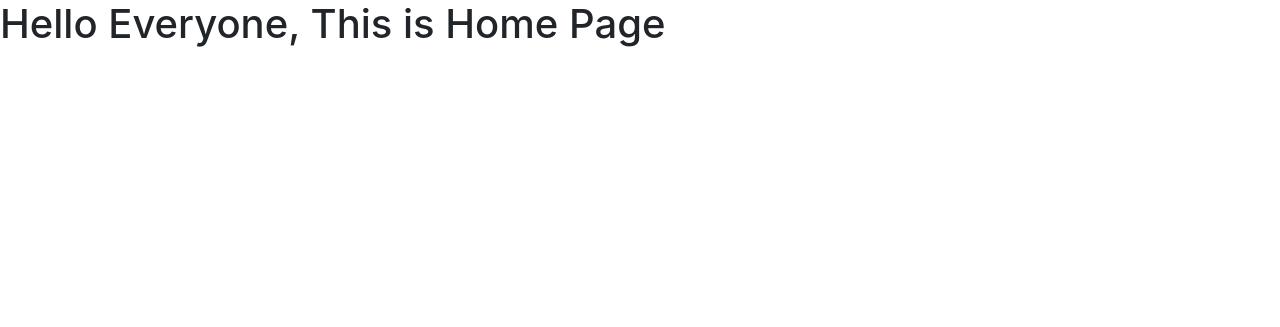
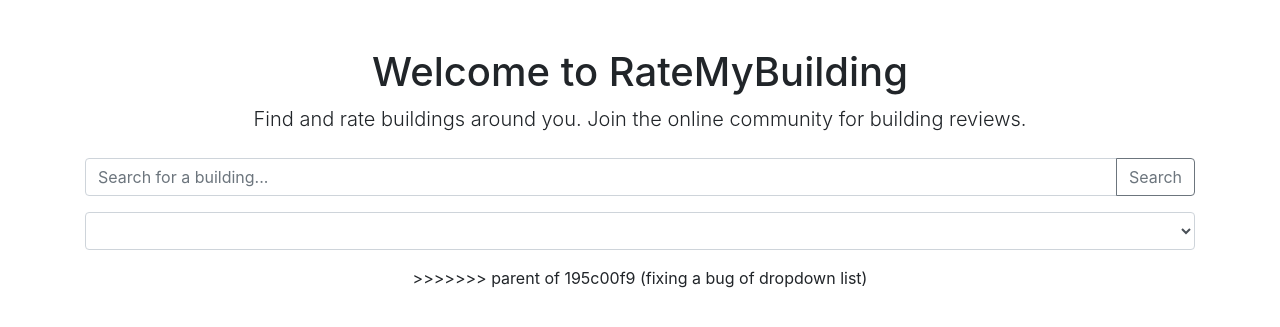
Before and after one commit to Jojo-Paris/rate-my-building, a Flask app: page / in a window 1280 px wide. Shown: the part 58-385 px from the top of the page. Run offline with Flask 3, Linux system fonts and the light colour scheme; lists and menus that the app fills with data are empty; some libraries are stand-ins or nearby versions.

Commit message:
Revert "fixing a bug of  dropdown list"
This reverts commit 195c00f96ded3a5f84caa3b05475f9da9fa10a75.

```diff
--- a/portfolio/templates/home.html
+++ b/portfolio/templates/home.html
@@ -8,14 +8,28 @@
 <html lang="en">
 <head>
 
-</head>
-<body>
+<div class="container text-center mt-5">
 
-    <h1>Hello Everyone, This is Home Page</h1>
-    <p></p>
-</body>
-</html>
+    <h1>Welcome to RateMyBuilding</h1>
+    <p class="lead">Find and rate buildings around you. Join the online community for building reviews.</p>
 
+    <!-- Placeholder for a potential search bar in the future -->
+    <div class="input-group mb-3 mt-4">
+        <input type="text" class="form-control" placeholder="Search for a building..." aria-label="Search for a building">
+        <div class="input-group-append">
+            <button class="btn btn-outline-secondary" type="button">Search</button>
+        </div>
+    </div>
+
+    <!-- Dropdown for selecting a building -->
+    <form action="{{ url_for('submit_building') }}" method="get">
+        <select name="building_name" onchange="this.form.submit()" class="form-control mb-3">
+            {% for building in building_names %}
+                <option value="{{ building }}">{{ building }}</option>
+            {% endfor %}
+        </select>
+    </form>
+>>>>>>> parent of 195c00f9 (fixing a bug of  dropdown list)
 
 
 {% endblock %}
```
